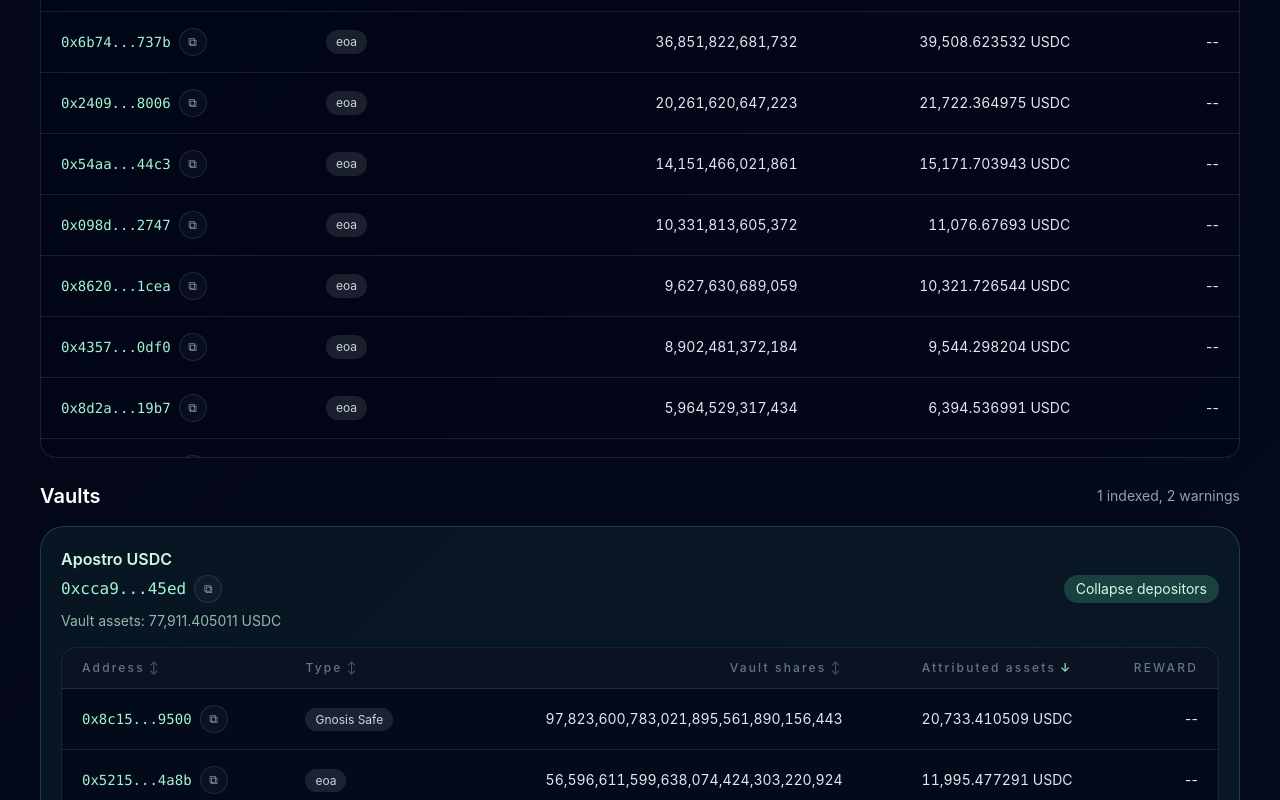
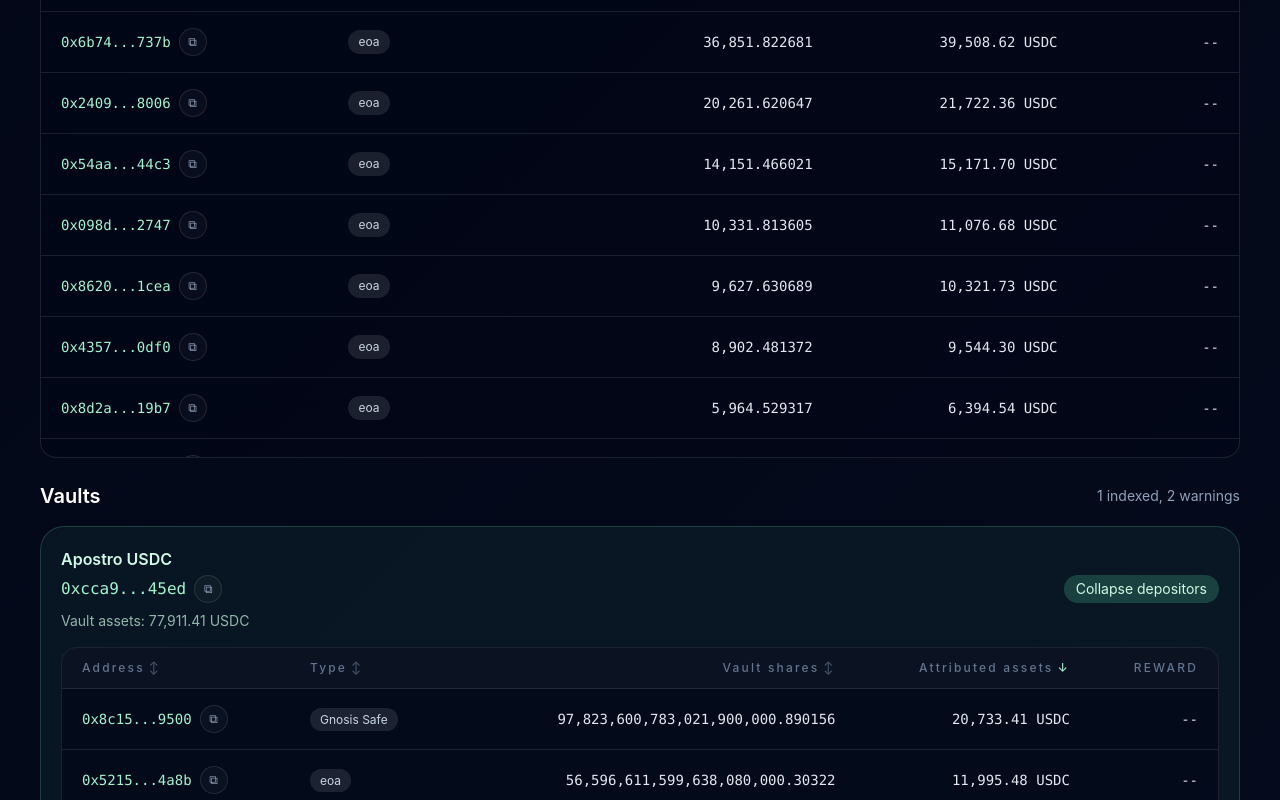
Before and after one commit to silo-finance/lenders-snapshot, a React (Vite) app: page / in a window 1280 px wide. Shown: the part 1120-1920 px from the top of the page. Built offline with nearby package versions, Linux system fonts and the light colour scheme.

Commit message:
Improve numeric formatting in lender tables
Co-authored-by: DZariusz <DZariusz@users.noreply.github.com>

```diff
--- a/src/App.tsx
+++ b/src/App.tsx
@@ -10,9 +10,9 @@ import {
   compareBigIntDesc,
   explorerAddressUrl,
   formatCompactUnits,
-  formatRawInteger,
   formatUnits,
   formatUnitsPlain,
+  formatUnitsRounded,
   parseUnits,
   shortAddress,
 } from "./snapshot";
@@ -36,6 +36,15 @@ type RewardPlan = {
 };
 
 const ZERO = 0n;
+
+function shareDecimals(assetDecimals: number): number {
+  return assetDecimals + 3;
+}
+
+function floorToWholeUnits(value: bigint, decimals: number): bigint {
+  const scale = 10n ** BigInt(decimals);
+  return (value / scale) * scale;
+}
 
 function directLeafKey(address: string): string {
   return `direct:${address}`;
@@ -298,17 +307,26 @@ function HolderTable({
                       ) : null}
                     </div>
                   </td>
-                  <td className="px-5 py-4 text-right tabular-nums">{formatRawInteger(row.totalShares)}</td>
-                  <td className="px-5 py-4 text-right tabular-nums">
-                    {formatUnits(row.totalAssets, silo.inputToken.decimals)} {silo.inputToken.symbol}
+                  <td className="px-5 py-4 text-right font-mono tabular-nums">
+                    {formatUnits(row.totalShares, shareDecimals(silo.inputToken.decimals))}
                   </td>
-                  <td className={row.isVault ? "px-5 py-4 text-right text-slate-500" : "px-5 py-4 text-right"}>
+                  <td className="px-5 py-4 text-right font-mono tabular-nums">
+                    {formatUnitsRounded(row.totalAssets, silo.inputToken.decimals, 2)} {silo.inputToken.symbol}
+                  </td>
+                  <td
+                    className={
+                      row.isVault
+                        ? "px-5 py-4 text-right font-mono tabular-nums text-slate-500"
+                        : "px-5 py-4 text-right font-mono tabular-nums"
+                    }
+                  >
                     {row.isVault
                       ? "N/A"
                       : rewardPlan
                         ? `${formatUnits(
                             rewardPlan.byLeafKey.get(directLeafKey(row.address)) ?? ZERO,
                             silo.inputToken.decimals,
+                            0,
                           )} ${silo.inputToken.symbol}`
                         : "--"}
                   </td>
@@ -408,15 +426,18 @@ function DepositorTable({
                     {row.addressType}
                   </span>
                 </td>
-                <td className="px-5 py-4 text-right tabular-nums">{formatRawInteger(row.vaultShares)}</td>
-                <td className="px-5 py-4 text-right tabular-nums">
-                  {formatUnits(row.attributedSiloAssets, silo.inputToken.decimals)} {silo.inputToken.symbol}
+                <td className="px-5 py-4 text-right font-mono tabular-nums">
+                  {formatUnits(row.vaultShares, shareDecimals(silo.inputToken.decimals))}
                 </td>
-                <td className="px-5 py-4 text-right">
+                <td className="px-5 py-4 text-right font-mono tabular-nums">
+                  {formatUnitsRounded(row.attributedSiloAssets, silo.inputToken.decimals, 2)} {silo.inputToken.symbol}
+                </td>
+                <td className="px-5 py-4 text-right font-mono tabular-nums">
                   {rewardPlan
                     ? `${formatUnits(
                         rewardPlan.byLeafKey.get(vaultLeafKey(vaultAddress, row.address)) ?? ZERO,
                         silo.inputToken.decimals,
+                        0,
                       )} ${silo.inputToken.symbol}`
                     : "--"}
                 </td>
@@ -472,7 +493,7 @@ function buildRewardPlan(silo: SiloSnapshot, rewardRaw: bigint): RewardPlan {
     if (lender.isVault) {
       continue;
     }
-    const reward = (rewardRaw * lender.totalAssets) / silo.totalAssets;
+    const reward = floorToWholeUnits((rewardRaw * lender.totalAssets) / silo.totalAssets, silo.inputToken.decimals);
     byLeafKey.set(directLeafKey(lender.address), reward);
     addCsvReward(csvRewards, lender.address, reward);
     distributed += reward;
@@ -484,7 +505,10 @@ function buildRewardPlan(silo: SiloSnapshot, rewardRaw: bigint): RewardPlan {
       continue;
     }
     for (const depositor of vault.depositors) {
-      const reward = (rewardRaw * depositor.attributedSiloAssets) / silo.totalAssets;
+      const reward = floorToWholeUnits(
+        (rewardRaw * depositor.attributedSiloAssets) / silo.totalAssets,
+        silo.inputToken.decimals,
+      );
       byLeafKey.set(vaultLeafKey(vault.address, depositor.address), reward);
       addCsvReward(csvRewards, depositor.address, reward);
       distributed += reward;
@@ -540,7 +564,8 @@ function VaultCard({
             <AddressLink address={vault.address} chain={chain} />
           </div>
           <p className={hasWarning ? "mt-2 text-sm text-amber-100/70" : "mt-2 text-sm text-emerald-100/70"}>
-            Vault assets: {formatUnits(vault.vaultSiloAssets, silo.inputToken.decimals)} {silo.inputToken.symbol}
+            Vault assets: {formatUnitsRounded(vault.vaultSiloAssets, silo.inputToken.decimals, 2)}{" "}
+            {silo.inputToken.symbol}
           </p>
         </div>
         {hasWarning ? (
@@ -835,21 +860,22 @@ export default function App() {
               <div className="mt-6 grid gap-4 md:grid-cols-3">
                 <MetricCard
                   label="Total shares"
-                  value={formatCompactUnits(selectedSilo.totalShares, 0)}
+                  value={formatCompactUnits(selectedSilo.totalShares, shareDecimals(selectedSilo.inputToken.decimals))}
                   hint="Collateral supply"
                 />
                 <MetricCard
                   label="Total assets"
-                  value={`${formatUnits(selectedSilo.totalAssets, selectedSilo.inputToken.decimals)} ${
+                  value={`${formatUnitsRounded(selectedSilo.totalAssets, selectedSilo.inputToken.decimals, 2)} ${
                     selectedSilo.inputToken.symbol
                   }`}
                   hint="Redeemable silo assets"
                 />
                 <MetricCard
                   label="Vault assets"
-                  value={`${formatUnits(
+                  value={`${formatUnitsRounded(
                     selectedSilo.vaults.reduce((sum, vault) => sum + vault.vaultSiloAssets, 0n),
                     selectedSilo.inputToken.decimals,
+                    2,
                   )} ${selectedSilo.inputToken.symbol}`}
                   hint="Attributable through vault depositors"
                 />
--- a/src/snapshot.ts
+++ b/src/snapshot.ts
@@ -272,6 +272,29 @@ export function formatUnits(value: bigint, decimals: number, maxFractionDigits =
   return `${negative ? "-" : ""}${wholeFormatted}${fractionTrimmed ? `.${fractionTrimmed}` : ""}`;
 }
 
+export function formatUnitsRounded(value: bigint, decimals: number, fractionDigits: number): string {
+  const negative = value < ZERO;
+  const absolute = negative ? -value : value;
+  const scale = 10n ** BigInt(decimals);
+  const displayScale = 10n ** BigInt(fractionDigits);
+  let rounded = (absolute * displayScale) / scale;
+  const remainder = (absolute * displayScale) % scale;
+
+  if (remainder * 2n >= scale) {
+    rounded += 1n;
+  }
+
+  const whole = rounded / displayScale;
+  const fraction = rounded % displayScale;
+  const wholeFormatted = new Intl.NumberFormat("en-US").format(Number(whole));
+
+  if (fractionDigits === 0) {
+    return `${negative ? "-" : ""}${wholeFormatted}`;
+  }
+
+  return `${negative ? "-" : ""}${wholeFormatted}.${fraction.toString().padStart(fractionDigits, "0")}`;
+}
+
 export function formatUnitsPlain(value: bigint, decimals: number): string {
   const negative = value < ZERO;
   const absolute = negative ? -value : value;
```
